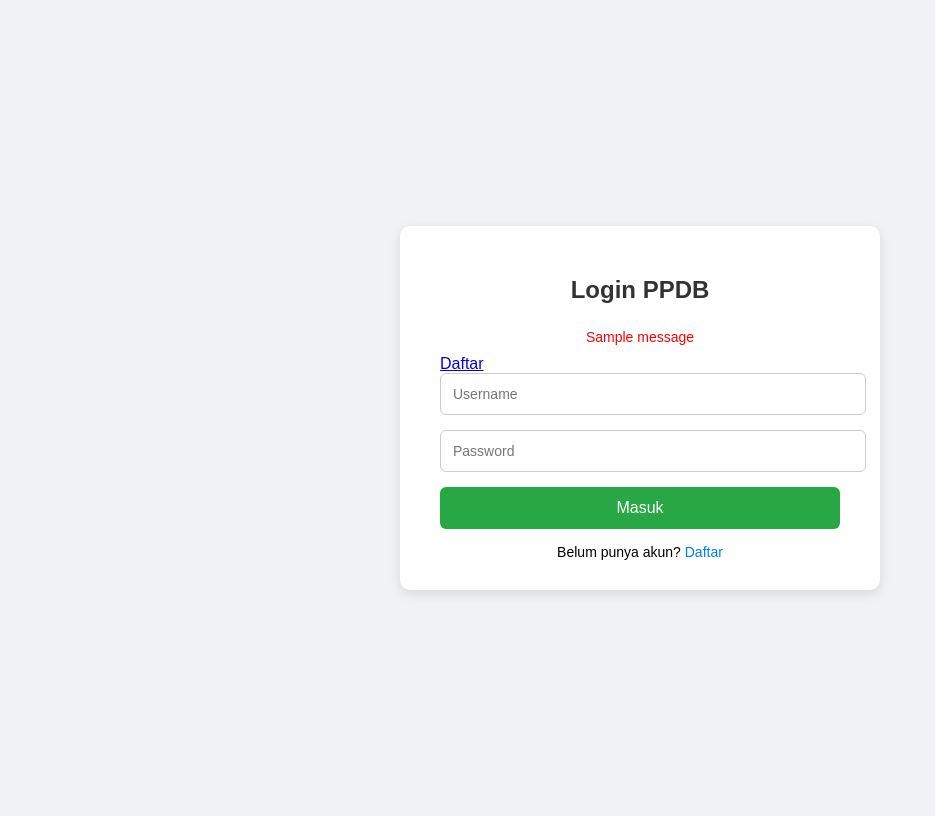
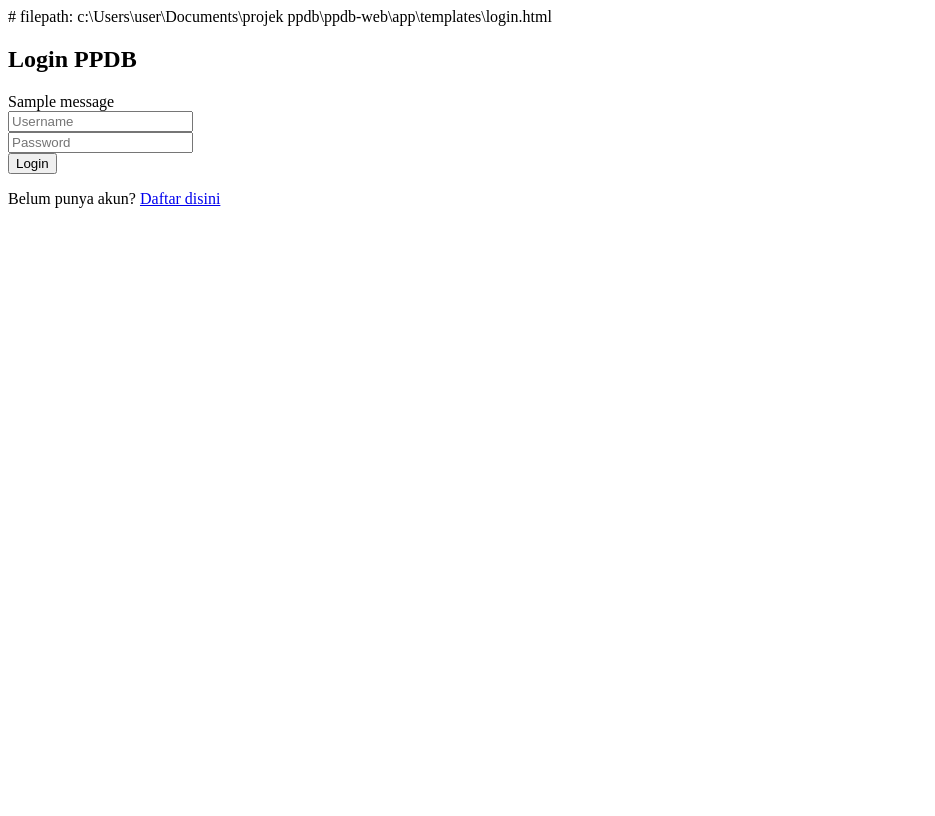
Before and after one commit to irenekrismawati/projek-ppdb, a Flask app: page /login in a window 1280 px wide. Shown: the whole page, without its empty margins (0-935 px from the left). After the commit the page ends 208 px from the top, so only its background shows below. Run offline with Flask 3, Linux system fonts and the light colour scheme; tables that the repository leaves empty hold one stand-in row (values such as "Sample post"); one stand-in notice (Sample message) is shown.

Commit message:
Refactor User model and login route: enhance user representation, improve login logic, and update login template for better user experience

```diff
--- a/ppdb-web/app/templates/login.html
+++ b/ppdb-web/app/templates/login.html
@@ -1,105 +1,34 @@
+# filepath: c:\Users\user\Documents\projek ppdb\ppdb-web\app\templates\login.html
 <!DOCTYPE html>
-<html lang="id">
+<html>
 <head>
-    <meta charset="UTF-8">
     <title>Login PPDB</title>
-    <style>
-        body {
-            font-family: Arial, sans-serif;
-            background: #f0f2f5;
-            display: flex;
-            justify-content: center;
-            align-items: center;
-            height: 100vh;
-        }
-
-        .login-box {
-            background: white;
-            padding: 30px 40px;
-            border-radius: 10px;
-            box-shadow: 0 4px 12px rgba(0,0,0,0.1);
-            width: 100%;
-            max-width: 400px;
-        }
-
-        .login-box h2 {
-            text-align: center;
-            margin-bottom: 25px;
-            color: #333;
-        }
-
-        .login-box input[type="text"],
-        .login-box input[type="password"] {
-            width: 100%;
-            padding: 12px;
-            margin-bottom: 15px;
-            border: 1px solid #ccc;
-            border-radius: 6px;
-            font-size: 14px;
-        }
-
-        .login-box button {
-            width: 100%;
-            padding: 12px;
-            background-color: #28a745;
-            border: none;
-            color: white;
-            font-size: 16px;
-            border-radius: 6px;
-            cursor: pointer;
-        }
-
-        .login-box button:hover {
-            background-color: #218838;
-        }
-
-        .login-box .register-link {
-            text-align: center;
-            margin-top: 15px;
-            font-size: 14px;
-        }
-
-        .login-box .register-link a {
-            color: #007bff;
-            text-decoration: none;
-        }
-
-        .login-box .register-link a:hover {
-            text-decoration: underline;
-        }
-
-        .flash-message {
-            color: red;
-            text-align: center;
-            margin-bottom: 10px;
-            font-size: 14px;
-        }
-    </style>
 </head>
 <body>
-
     <div class="login-box">
         <h2>Login PPDB</h2>
 
         {% with messages = get_flashed_messages(with_categories=true) %}
             {% if messages %}
                 {% for category, message in messages %}
-              <div class="flash-message">{{ message }}</div>
-              <a href="{{ url_for('auth_bp.register') }}">Daftar</a>
+                    <div class="alert alert-{{ category }}">
+                        {{ message }}
+                    </div>
                 {% endfor %}
             {% endif %}
         {% endwith %}
 
-        <form method="POST">
+        <form method="POST" action="{{ url_for('auth_bp.login') }}">
+            <div class="form-group">
                 <input type="text" name="username" placeholder="Username" required>
+            </div>
+            <div class="form-group">
                 <input type="password" name="password" placeholder="Password" required>
-            <button type="submit">Masuk</button>
+            </div>
+            <button type="submit">Login</button>
         </form>
 
-        <div class="register-link">
-            Belum punya akun? <a href="{{ url_for('auth_bp.register') }}">Daftar</a>
+        <p>Belum punya akun? <a href="{{ url_for('auth_bp.register') }}">Daftar disini</a></p>
     </div>
-    </div>
-
 </body>
 </html>
```
Also changed, not shown: ppdb-web/app/models.py (+7 -3 lines), ppdb-web/app/routes.py (+27 -54 lines). Lines whose indentation alone changed are shown as unchanged.
